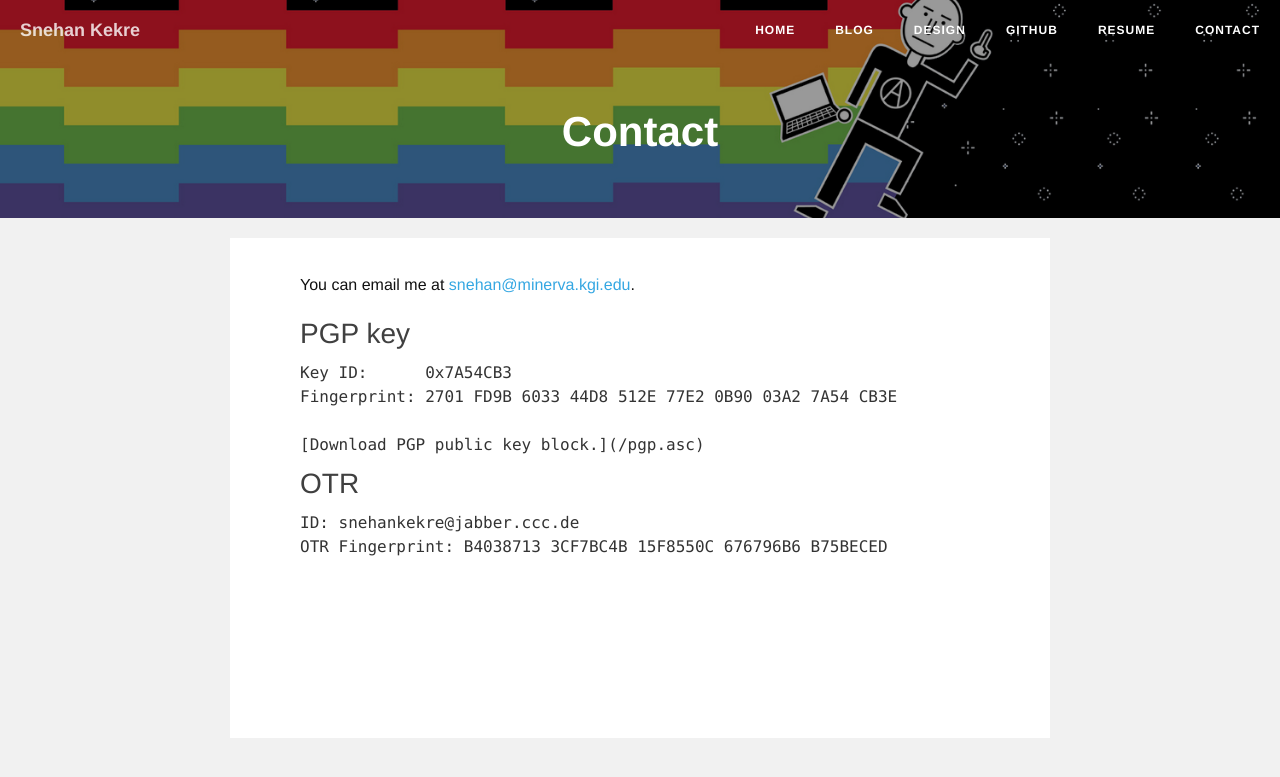
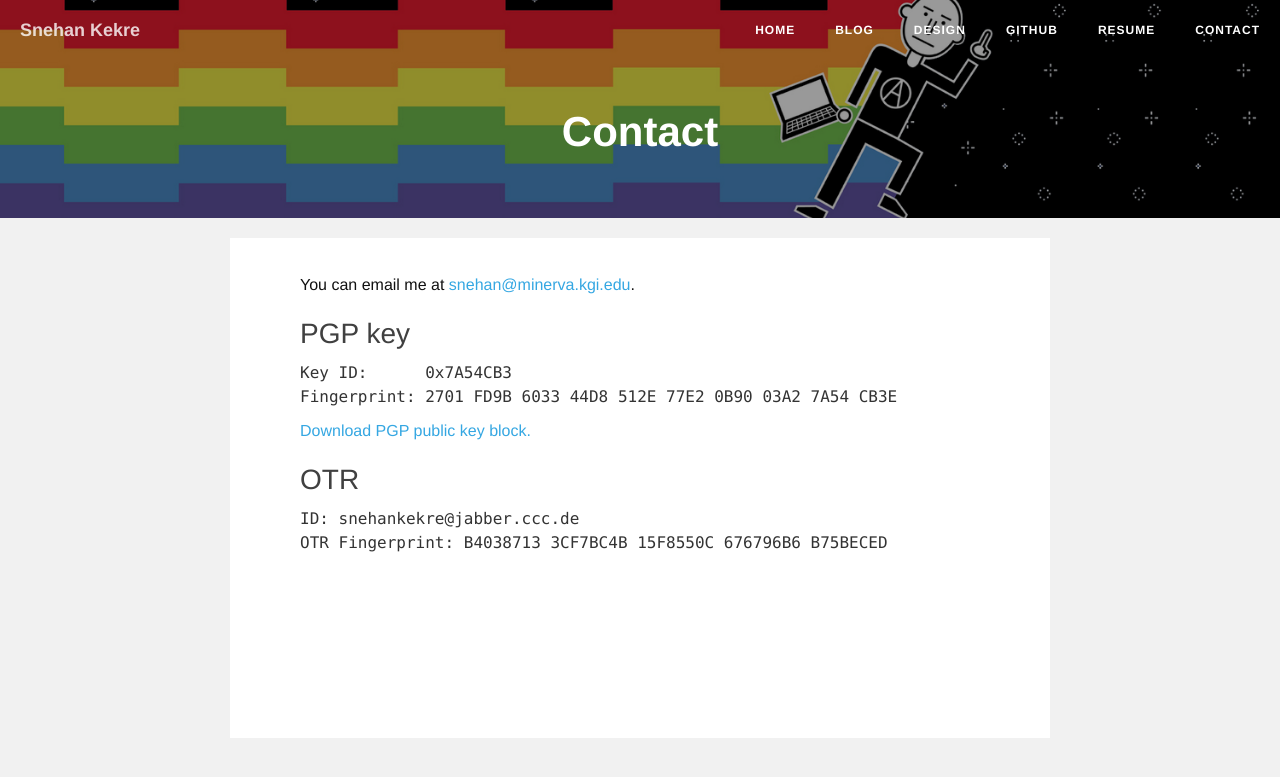
Before and after one commit to snehankekre/snehankekre.github.io, a Jekyll site: the page built from contact.md, in a window 1280 px wide. Shown: the top 777 px of the page. Built offline with Jekyll 4.4.1, drawn with Linux system fonts in a browser that asks for light colours.

Commit message:
Sleep will do me good

```diff
--- a/contact.md
+++ b/contact.md
@@ -11,11 +11,12 @@ PGP key
 -
 
 <pre>Key ID:      0x7A54CB3
-Fingerprint: 2701 FD9B 6033 44D8 512E 77E2 0B90 03A2 7A54 CB3E
+Fingerprint: 2701 FD9B 6033 44D8 512E 77E2 0B90 03A2 7A54 CB3E</pre>
 
-[Download PGP public key block.](/pgp.asc)</pre>
+[Download PGP public key block.](/pgp.asc)
 
 OTR
 -
+
 <pre>ID: snehankekre@jabber.ccc.de
 OTR Fingerprint: B4038713 3CF7BC4B 15F8550C 676796B6 B75BECED</pre>
```
